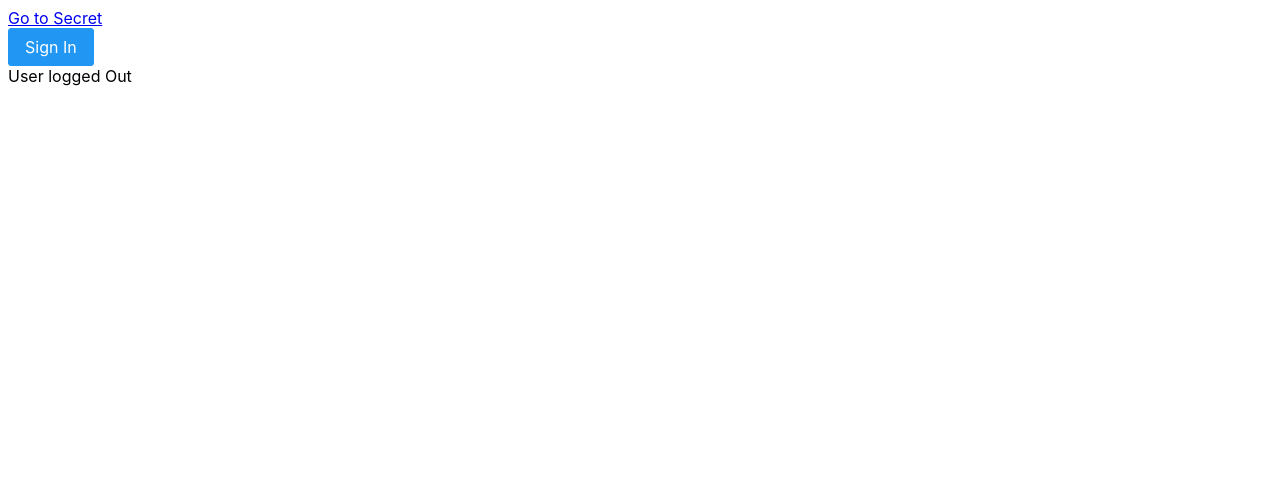
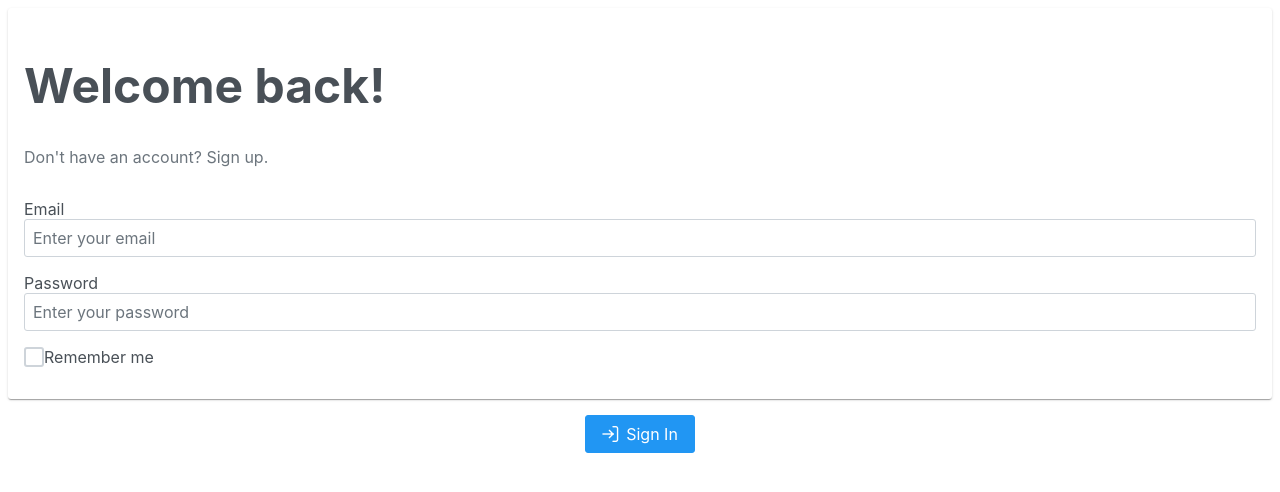
Before and after one commit to CatZeta/Learning-Nuxt3, a Nuxt app in the folder nuxt3-firebase/: page / in a window 1280 px wide. Shown: the top 492 px of the page. Built offline with nearby package versions, Linux system fonts and the light colour scheme; no server answers.

Commit message:
Auth Form for login, sign up and log out

```diff
--- /dev/null
+++ b/nuxt3-firebase/components/AuthForm.vue
@@ -0,0 +1,150 @@
+<template>
+
+<Card v-if="showCreateAccount && !firebaseUser" class="max-w-sm w-full mt-4">
+    <template #title>
+      <h1>Create an Account</h1>
+    </template>
+    <template #subtitle>
+      <p class="clickable" @click="showCreateAccount = !showCreateAccount">Already have an account? Sign in.</p>
+    </template>
+    <template #content>
+      <div class="p-fluid">
+        <div class="field">
+          <label for="name">Name</label>
+          <InputText v-model="name" id="name" placeholder="Enter your name" />
+        </div>
+        <div class="field">
+          <label for="email">Email</label>
+          <InputText v-model="email" id="email" placeholder="Enter your email" />
+        </div>
+        <div class="field">
+          <label for="password">Password</label>
+          <InputText v-model="password" id="password" type="password" placeholder="Enter your password" />
+        </div>
+        <div class="field-checkbox">
+          <Checkbox v-model="remember" id="remember" />
+          <label for="remember">Remember me</label>
+        </div>
+        <p v-if="error" class="p-error">{{ error }}</p>
+      </div>
+    </template>
+  </Card>
+
+  <Card v-if="!showCreateAccount && !firebaseUser" class="max-w-sm w-full">
+    <template #title>
+      <h1>Welcome back!</h1>
+    </template>
+    <template #subtitle>
+      <p class="clickable" @click="showCreateAccount = !showCreateAccount">Don't have an account? Sign up.</p>
+    </template>
+    <template #content>
+      <div class="p-fluid">
+        <div class="field">
+          <label for="email">Email</label>
+          <InputText v-model="email" id="email" placeholder="Enter your email" />
+        </div>
+        <div class="field">
+          <label for="password">Password</label>
+          <InputText v-model="password" id="password" type="password" placeholder="Enter your password" />
+        </div>
+        <div class="field-checkbox">
+          <Checkbox v-model="remember" id="remember" />
+          <label for="remember">Remember me</label>
+        </div>
+        <p v-if="error" class="p-error">{{ error }}</p>
+      </div>
+    </template>
+  </Card>
+
+
+
+  <div class="button-group">
+    <Button label="Create User" icon="pi pi-user-plus" @click="createAccount"  v-if="!firebaseUser && showCreateAccount" />
+    <Button label="Sign In" icon="pi pi-sign-in" @click="signIn" v-if="!firebaseUser && !showCreateAccount" />
+    <Button label="Sign Out" icon="pi pi-sign-out" @click="signOut" v-if="firebaseUser"  />
+  </div>
+
+  <Toast />
+</template>
+
+<script setup>
+import {useToast} from "primevue/usetoast";
+
+const toast = useToast();
+const firebaseUser = useFirebaseUser();
+const error = ref(null);
+
+const name = ref('');
+const email = ref('');
+const password = ref('');
+const remember = ref(false);
+
+const showCreateAccount = ref(false);
+
+
+const signIn = async () => {
+  try {
+    const credentials = await signInUser(email.value, password.value);
+    if (credentials && credentials.user) {
+      firebaseUser.value = credentials.user;
+      error.value = null;
+      toast.add({ severity: 'success', summary: 'Success', detail: 'Signed in successfully' });
+    } else {
+      error.value = credentials ? credentials.message : 'Unknown error';
+      toast.add({ severity: 'error', summary: 'Error', detail: error.value });
+    }
+  } catch (err) {
+    error.value = 'Error signing in: ' + err.message;
+    toast.add({ severity: 'error', summary: 'Error', detail: err.message });
+  }
+};
+
+const signOut = async () => {
+  try {
+    await signOutUser();
+    firebaseUser.value = null;
+    error.value = null;
+    toast.add({ severity: 'info', summary: 'Signed out', detail: 'You have signed out successfully' });
+  } catch (err) {
+    error.value = err.message;
+    toast.add({ severity: 'error', summary: 'Error', detail: err.message });
+  }
+};
+
+const createAccount = async () => {
+  try {
+    const credentials = await createUser(email.value, password.value);
+    if (credentials && credentials.user) {
+      firebaseUser.value = credentials.user;
+      error.value = null;
+      toast.add({ severity: 'success', summary: 'Success', detail: 'User created successfully' });
+    } else {
+      error.value = credentials ? credentials.message : 'Unknown error';
+      toast.add({ severity: 'error', summary: 'Error', detail: error.value });
+    }
+  } catch (err) {
+    error.value = 'Error creating user: ' + err.message;
+    toast.add({ severity: 'error', summary: 'Error', detail: err.message });
+  }
+};
+</script>
+
+<style scoped>
+.field {
+  margin-bottom: 1rem;
+}
+.button-group {
+  margin-top: 1rem;
+  display: flex;
+  justify-content: center;
+  gap: 1rem;
+}
+
+.clickable {
+  cursor: pointer;
+}
+
+.clickable:hover {
+  color: rgba(0, 0, 0, 0.568);
+}
+</style>
--- a/nuxt3-firebase/composables/useState.ts
+++ b/nuxt3-firebase/composables/useState.ts
@@ -1,6 +1,2 @@
 //Shared state
 export const useFirebaseUser = () => useState('firebaseUser', () => {});
-
-
-//Exemple - Daniel Roe
-//export const useMyStore = () => useState('myStore', () => ({ loggedIn: false }));
--- a/nuxt3-firebase/pages/index.vue
+++ b/nuxt3-firebase/pages/index.vue
@@ -1,41 +1,13 @@
+<template>
 
-<template>
-  <div>
-    <NuxtLink to="/secret">Go to Secret</NuxtLink>
-  </div>
+  <AuthForm />
+  <div v-if="firebaseUser">Welcome, {{ firebaseUser?.email }}</div>
 
-  <Button label="Sign In" v-if="!firebaseUser" @click="signIn" />
-  <Button label="Sign Out" v-else @click="signOut" />
-  <div v-if="firebaseUser">
-    <pre>
-    {{ firebaseUser }}
-  </pre>
-  </div>
-  <div v-else>
-    User logged Out
-  </div>
 </template>
 
 <script setup>
-/* definePageMeta({
-  middleware: ["auth"]
-  // or middleware: 'auth'
-}) */
-
-  const firebaseUser = useFirebaseUser();
-  const credentials = ref()
-
-  const signIn = async () => {
-    const email = 'z@querias.com'
-    const password = 'Test123'
-
-    credentials.value = await signInUser(email, password)
-    /* console.log('Sign In', credentials) */
-  }
-
-  const signOut = async () => {
-    credentials.value = await signOutUser()
-  }
+const firebaseUser = useFirebaseUser();
 </script>
 
-<style scoped></style>
+<style scoped>
+</style>
--- a/nuxt3-firebase/plugins/authMiddleware.ts
+++ b/nuxt3-firebase/plugins/authMiddleware.ts
@@ -8,7 +8,8 @@ export default defineNuxtPlugin(() => {
     const { $auth } = useNuxtApp();
     console.log("$auth", $auth);
 
-    //Route Guard - middleware
+    //Auth route guards
+    //TODO fix ts error
     if (!$auth?.currentUser?.uid) {
       return abortNavigation();
     }
--- a/nuxt3-firebase/plugins/primevue.js
+++ b/nuxt3-firebase/plugins/primevue.js
@@ -1,12 +1,18 @@
-// plugins/primevue.js
-import { defineNuxtPlugin } from "#app";
+import { defineNuxtPlugin } from '#app';
 import PrimeVue from 'primevue/config';
-import Button from "primevue/button";
-import InputText from "primevue/inputtext";
+import Button from 'primevue/button';
+import Card from 'primevue/card';
+import InputText from 'primevue/inputtext';
+import Checkbox from 'primevue/checkbox';
+import ToastService from 'primevue/toastservice';
+import Toast from 'primevue/toast';
 
 export default defineNuxtPlugin((nuxtApp) => {
-  nuxtApp.vueApp.use(PrimeVue, { ripple: true });
-
+  nuxtApp.vueApp.use(PrimeVue);
+  nuxtApp.vueApp.use(ToastService);
   nuxtApp.vueApp.component('Button', Button);
+  nuxtApp.vueApp.component('Card', Card);
   nuxtApp.vueApp.component('InputText', InputText);
+  nuxtApp.vueApp.component('Checkbox', Checkbox);
+  nuxtApp.vueApp.component('Toast', Toast);
 });
```
